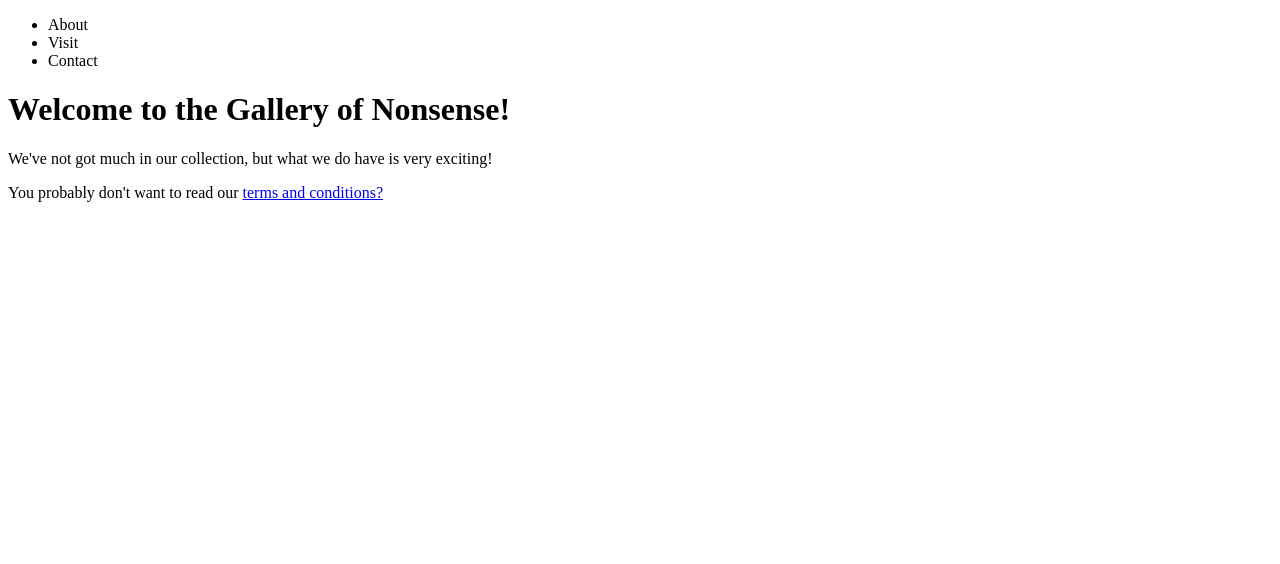
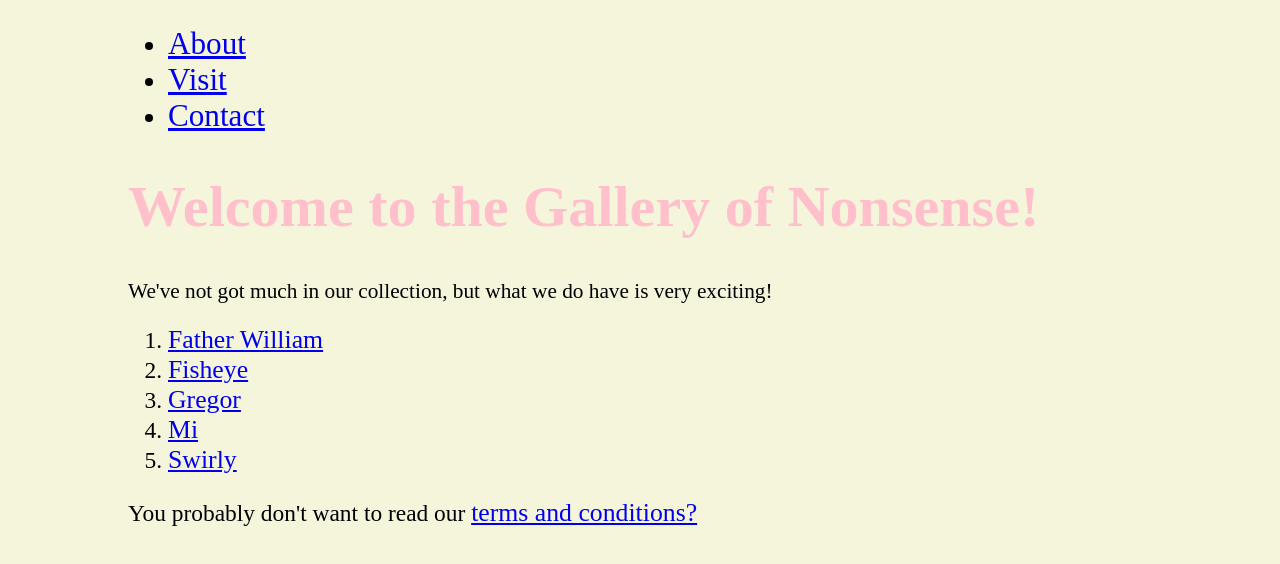
Before and after one commit to kclddh-7aavdm14-2020/week-3-fix-the-gallery-of-nonsense-ravenloft360, a plain HTML site: page index.html in a window 1280 px wide. Drawn offline with Linux system fonts and the light colour scheme.

Commit message:
All the requested changes done in the root directory.

```diff
--- a/index.html
+++ b/index.html
@@ -2,21 +2,22 @@
 <html>
     <head>
         <title>Gallery of Nonsense</title>
+        <link rel="stylesheet" href="./global.css">
 
         <!-- The following link element should contain an href attribute that refers
             to the css stylesheet in this directory. Can you add it in?
             After that why don't you copy and paste the link element to the other html files? Remember to place it inside the <head>
             And you may want to take a look inside the css stylesheet for a further problem to fix.-->
-        <link rel="stylesheet">
+
     </head>
     <body>
 
         <header>
             <nav>
                 <ul><!-- Please can you turn these into links, and then copy this navbar to each of the pages? ? -->
-                    <li>About</li>
-                    <li>Visit</li>
-                    <li>Contact</li>
+                    <li><a href="./about.html">About</a></li>
+                    <li><a href="./visit.html">Visit</a></li>
+                    <li><a href="./Contact.html">Contact</a></li>
                 </ul>
             </nav>
 
@@ -26,12 +27,20 @@
 
         <p>We've not got much in our collection, but what we do have is very exciting!</p>
         <!-- Can you add an ordered list of links to the items in the collection? -->
+        <ol>
+            <li><a href="./collection/father-william/index.html">Father William</a></li>
+            <li><a href="./collection/fisheye/index.html">Fisheye</a></li>
+            <li><a href="./collection/gregor/index.html">Gregor</a></li>
+            <li><a href="./collection/mi/index.html">Mi</a></li>
+            <li><a href="./collection/swirly/index.html">Swirly</a></li>
+        </ol>
 
         <footer>
             <!-- This link is not working, can you fix it, and then copy it to the other html files (make sure to test that it works after you do that!) -->
-            <p>You probably don't want to read our <a href="/legal.html">terms and conditions?</a></p>
+            <p>You probably don't want to read our <a href="./legal.html">terms and conditions?</a></p>
 
         </footer>
 
     </body>
+
 </html>
```
Also changed, not shown: Contact.html (+11 -2 lines), about.html (+10 -0 lines), visit.html (+11 -1 lines), 1 other file.
